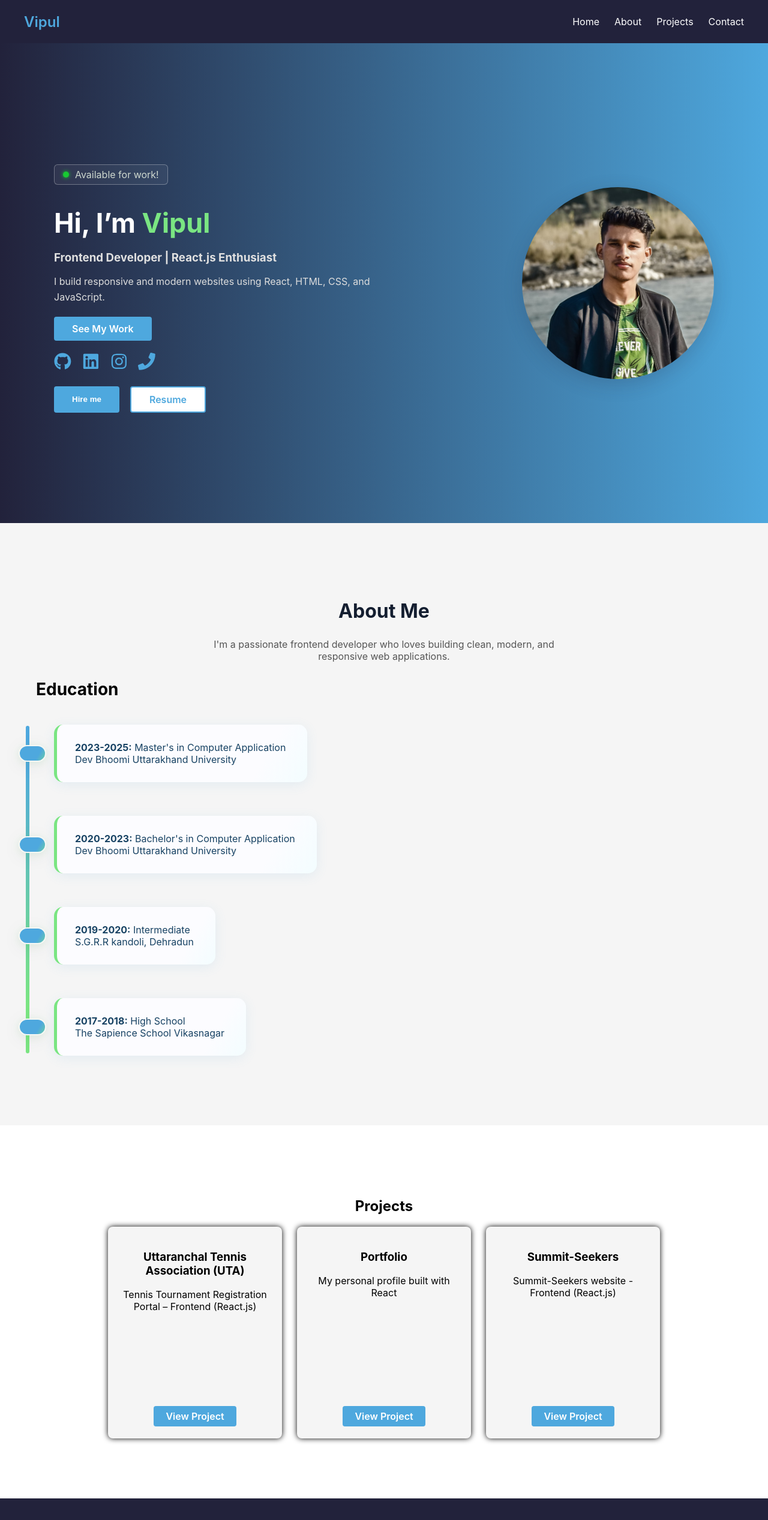
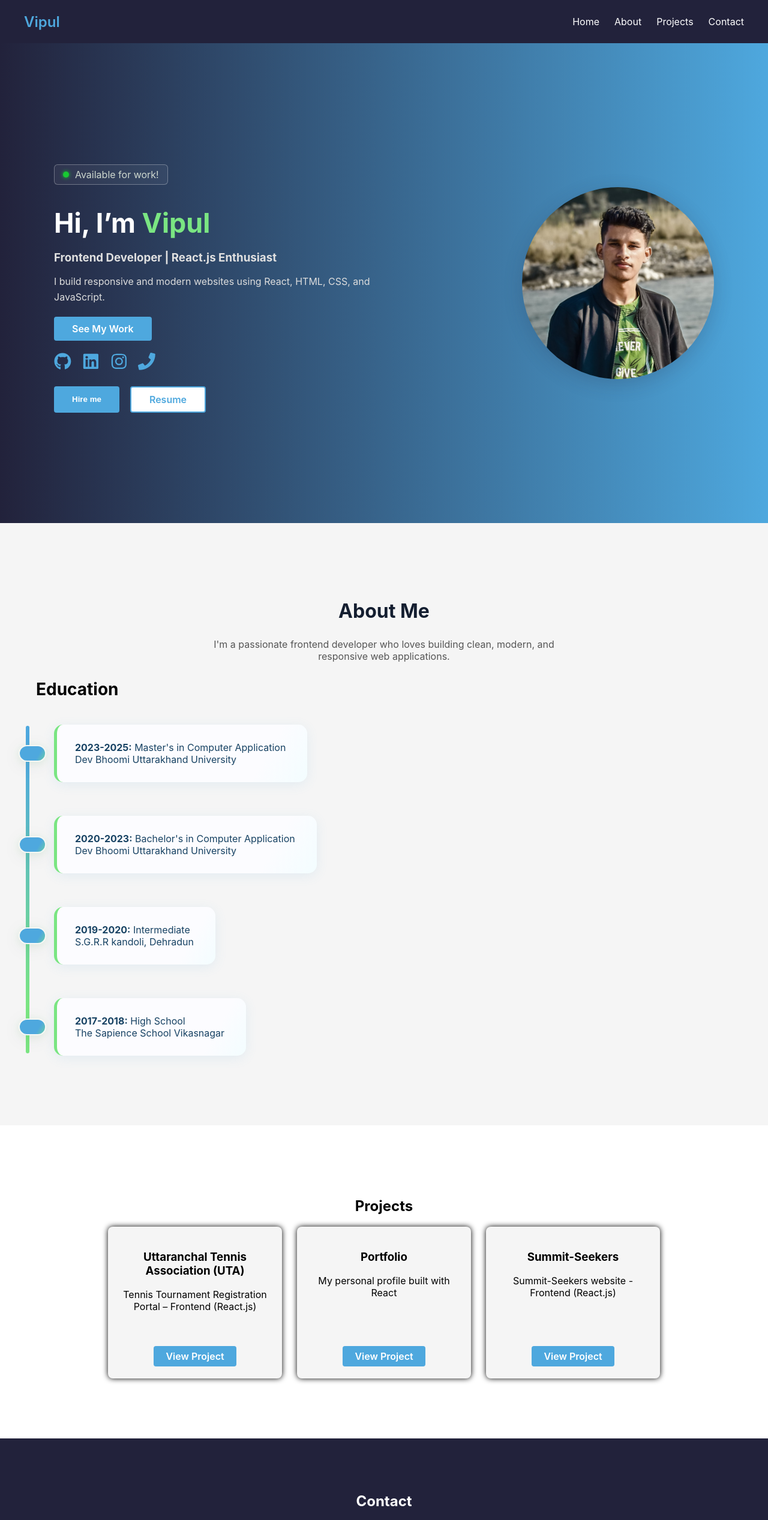
Before and after one commit to vipul0072/my-personal-portfolio, a React (Create React App) app: page / in a window 1280 px wide. Shown: the top 2534 px of the page at 60% size. Built offline with nearby package versions, Linux system fonts and the light colour scheme.

Commit message:
Reduce card text height from 250px to 150px

```diff
--- a/src/style/Projects.css
+++ b/src/style/Projects.css
@@ -21,7 +21,7 @@
   transform: translateY(-5px);
 }
 .card-text{
-  height:250px;
+  height:150px;
 }
 .project-link {
   display: inline-block;
```
